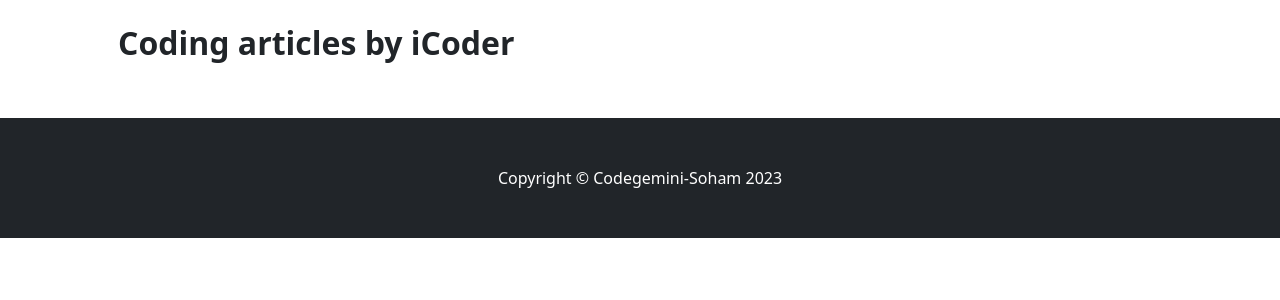
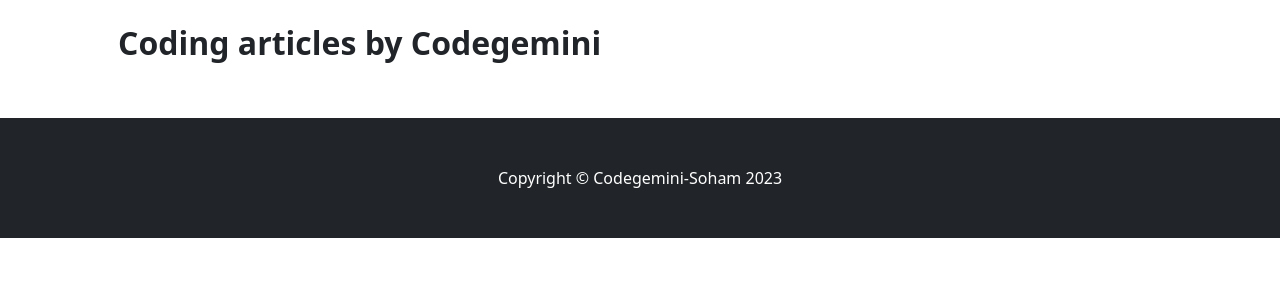
Before and after one commit to sohamw03/Codegemini, a Django app: page /blog/ in a window 1280 px wide. Shown: the part 56-356 px from the top of the page. Run offline with Django 4.2, Linux system fonts and the light colour scheme; data that the repository does not hold is empty.

Commit message:
Update bloghome.html

```diff
--- a/templates/blog/bloghome.html
+++ b/templates/blog/bloghome.html
@@ -17,7 +17,7 @@
 <!-- Blogpost section-->
 <section class="py-4" id="features">
     <div class="container px-5 md-2">
-        <h2 class="fw-bolder">Coding articles by iCoder</h2>
+        <h2 class="fw-bolder">Coding articles by Codegemini</h2>
         <div class="row my-3">
             {% for post in allPosts %}
             <div
```
